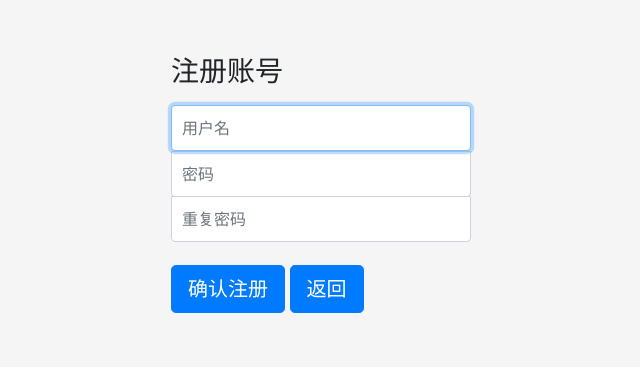
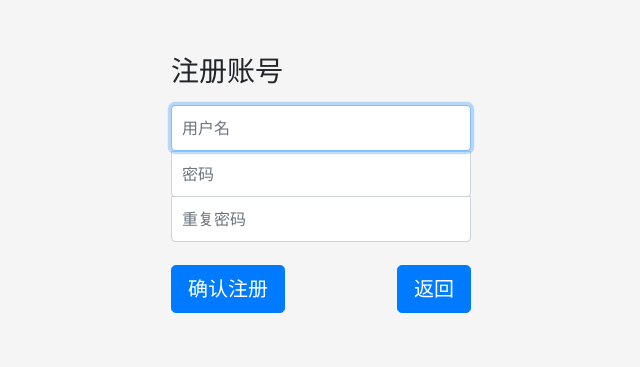
Before and after one commit to Cheng-mq1216/-, a Django app: page /register/ in a window 1280 px wide. Shown: the part 64-431 px from the top of the page, without its empty margins (319-959 px from the left). Run offline with Django 3.2, Linux system fonts and the light colour scheme; parts of the project's set-up code (start-up, migrations or seed data) failed here and were passed over; some libraries are stand-ins or nearby versions.

Commit message:
登录注册界面优化按钮的布局 错误消息提示未完成

```diff
--- a/app/Index/static/css/login.css
+++ b/app/Index/static/css/login.css
@@ -47,3 +47,8 @@
     border-top-left-radius: 0;
     border-top-right-radius: 0;
 }
+
+.form-signin .button {
+    display: flex;
+    justify-content: space-between;
+}
--- a/app/Index/templates/register.html
+++ b/app/Index/templates/register.html
@@ -10,8 +10,10 @@
         <input type="password" name="password" class="form-control" placeholder="密码" aria-describedby="sizing-addon2" required>
         <input type="password" name="password1" class="form-control" placeholder="重复密码" aria-describedby="sizing-addon2" required>
         <br>
-        <button class="btn btn-lg btn-primary" type="submit">确认注册</button>
-        <input type="button" class="btn btn-lg btn-primary " value="返回" onclick="location.href=('../login/')">
+        <div class="button">
+            <input type="submit" class="btn btn-lg btn-primary " value="确认注册">
+            <input type="button" class="btn btn-lg btn-primary " value="返回" onclick="location.href=('../login/')">
+        </div>
     </form>
 </div>
 {% endblock %}
```
Also changed, not shown: app/Index/templates/login.html (+5 -3 lines).
